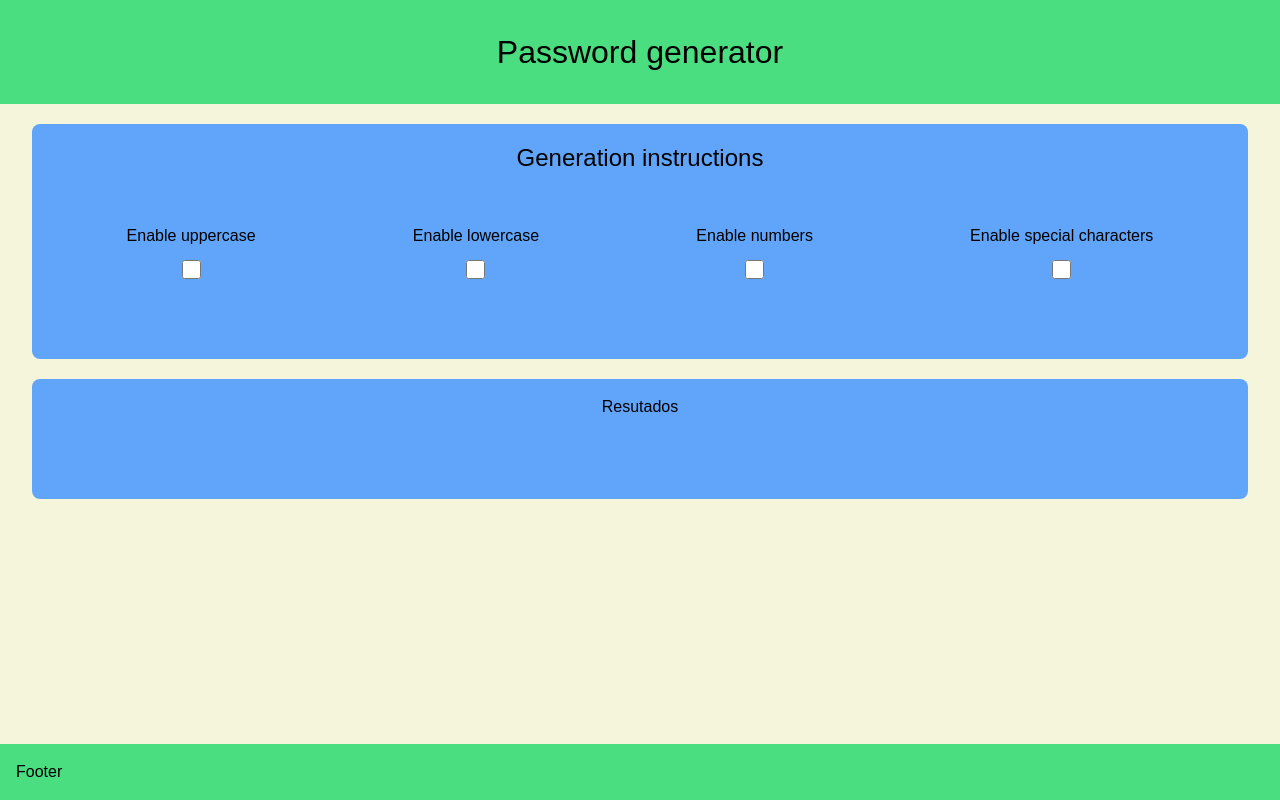
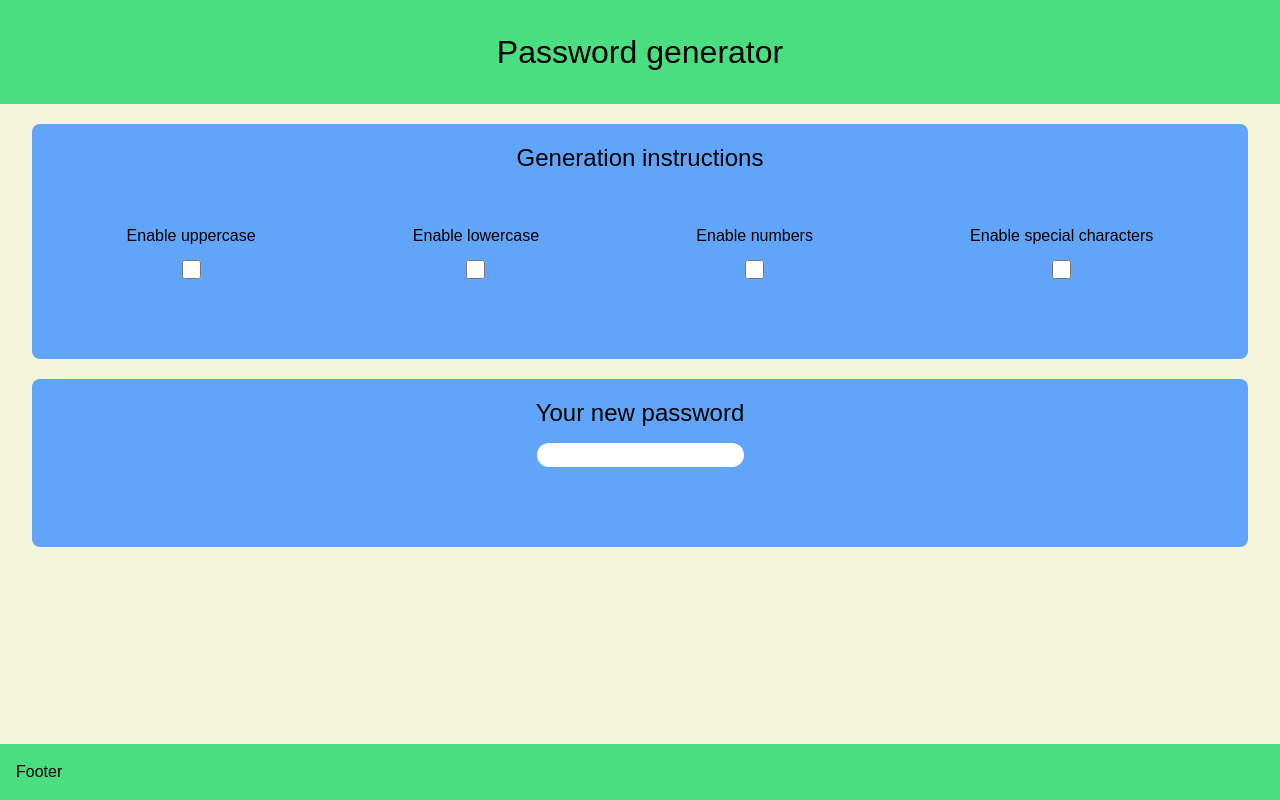
Before and after one commit to BryanGordon/pass-generator-project, a React (Vite) app: page / in a window 1280 px wide. Built offline with nearby package versions, Linux system fonts and the light colour scheme; a web font is replaced by a local one.

Commit message:
Add structure component
- Add styles

```diff
--- a/src/components/Results.tsx
+++ b/src/components/Results.tsx
@@ -1,7 +1,10 @@
 export function Results () {
   return (
-    <article className='bg-blue-400 p-4 pb-20 mx-8 mt-5 rounded-lg text-center'>
-      Resutados
+    <article className='bg-blue-400 p-4 pb-20 mx-8 mt-5 rounded-lg'>
+      <h2 className='text-h2 text-center'>Your new password</h2>
+      <div className='flex justify-center'>
+        <input type='text' className='mt-3 rounded-xl h-18 items-center' />
+      </div>
     </article>
   )
 }
```
